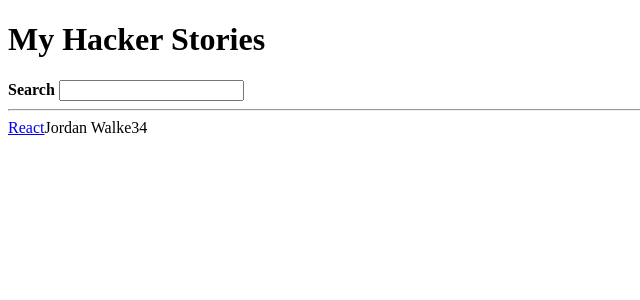
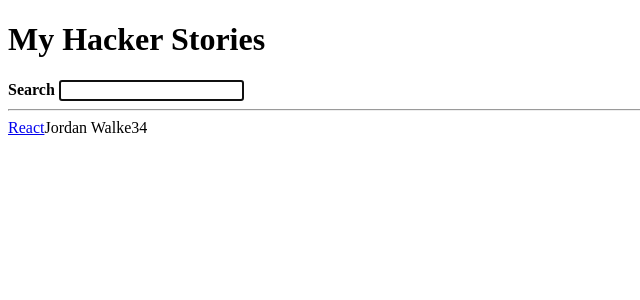
Before and after one commit to GabrielMajeri/hacker-stories, a React (Create React App) app: page / in a window 1280 px wide. Shown: the top 300 px of the page, without its empty margins (0-640 px from the left). Built offline with nearby package versions, Linux system fonts and the light colour scheme.

Commit message:
Use the ref API for focusing the input node

```diff
--- a/src/App.js
+++ b/src/App.js
@@ -1,4 +1,4 @@
-import { useEffect, useState } from "react";
+import { useEffect, useState, useRef } from "react";
 
 const useSemiPersistentState = (key, initialState = "") => {
   const [value, setValue] = useState(localStorage.getItem(key) || initialState);
@@ -42,7 +42,12 @@ const App = () => {
     <div>
       <h1>My Hacker Stories</h1>
 
-      <InputWithLabel id="search" search={searchTerm} onChange={handleSearch}>
+      <InputWithLabel
+        id="search"
+        search={searchTerm}
+        onChange={handleSearch}
+        isFocused
+      >
         <strong>Search</strong>
       </InputWithLabel>
 
@@ -53,12 +58,34 @@ const App = () => {
   );
 };
 
-const InputWithLabel = ({ id, children, value, type = "text", onChange }) => {
+const InputWithLabel = ({
+  id,
+  children,
+  value,
+  type = "text",
+  onChange,
+  isFocused,
+}) => {
+  const inputRef = useRef();
+
+  useEffect(() => {
+    if (isFocused && inputRef.current) {
+      inputRef.current.focus();
+    }
+  }, [isFocused]);
+
   return (
     <>
       <label htmlFor={id}>{children}</label>
       &nbsp;
-      <input id={id} type={type} onChange={onChange} value={value} />
+      <input
+        ref={inputRef}
+        id={id}
+        type={type}
+        onChange={onChange}
+        autoFocus={isFocused}
+        value={value}
+      />
     </>
   );
 };
```
